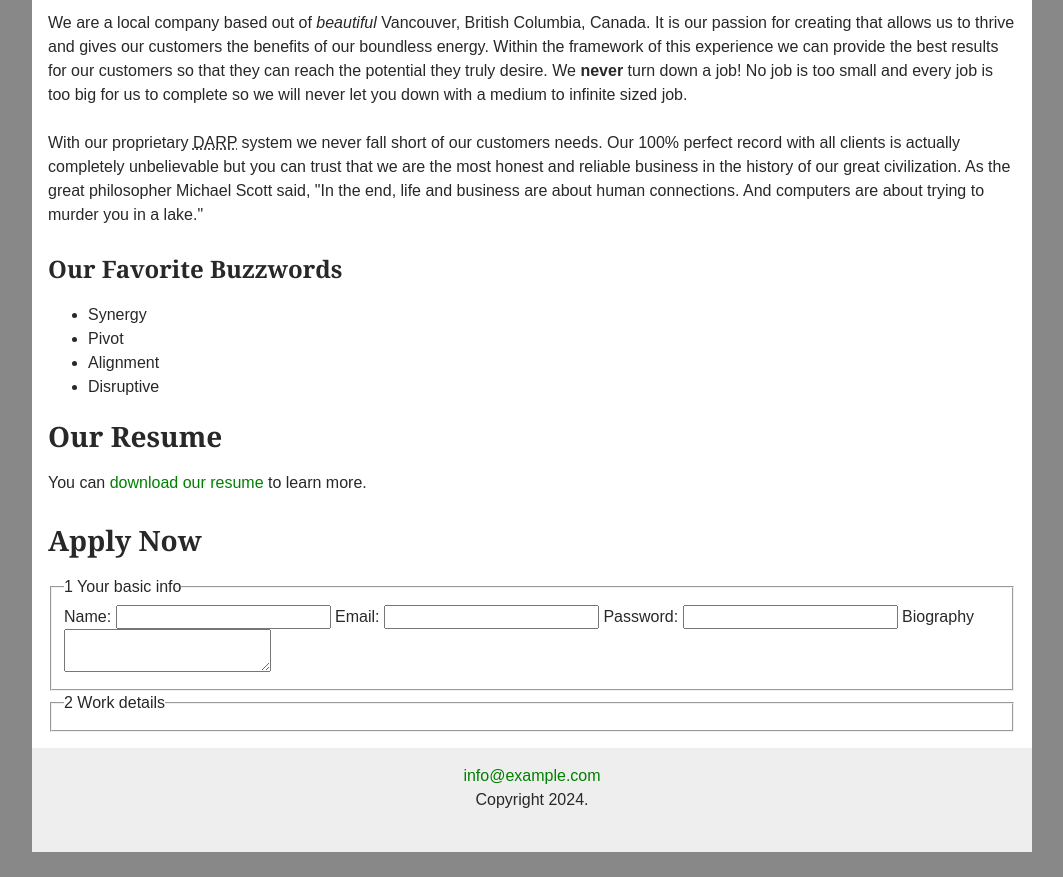
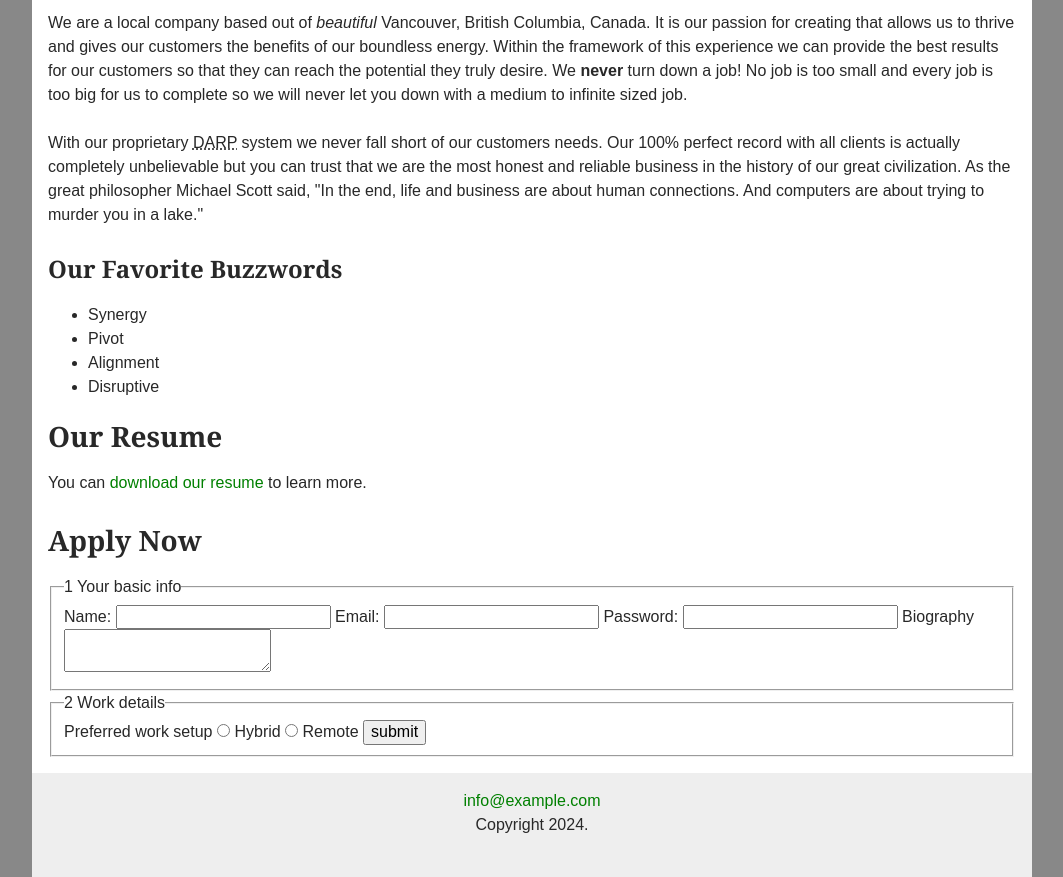
Before and after one commit to Arashlaali/day05, a plain HTML site: page about-us.html in a window 1280 px wide. Shown: the part 197-1074 px from the top of the page, without its empty margins (108-1171 px from the left). Before the commit the page ends 1049 px from the top, so only its background shows below. Drawn offline with Linux system fonts and the light colour scheme.

Commit message:
added label,radio and submit input

```diff
--- a/about-us.html
+++ b/about-us.html
@@ -69,7 +69,15 @@
 						<span class="number">2</span>
 						Work details
 					</legend>
+					<label> Preferred work setup</label>
 
+					<input type="radio" name="work-setup" id="hybrid" value="hybrid">
+					<label for="hybrid" class="light">Hybrid</label>
+
+					<input type="radio" name="work-setup" id="remote" value="remote">
+					<label for="remote" class="light">Remote</label>
+
+					<input type="submit" value="submit">
 
 				</fieldset>
 
```
